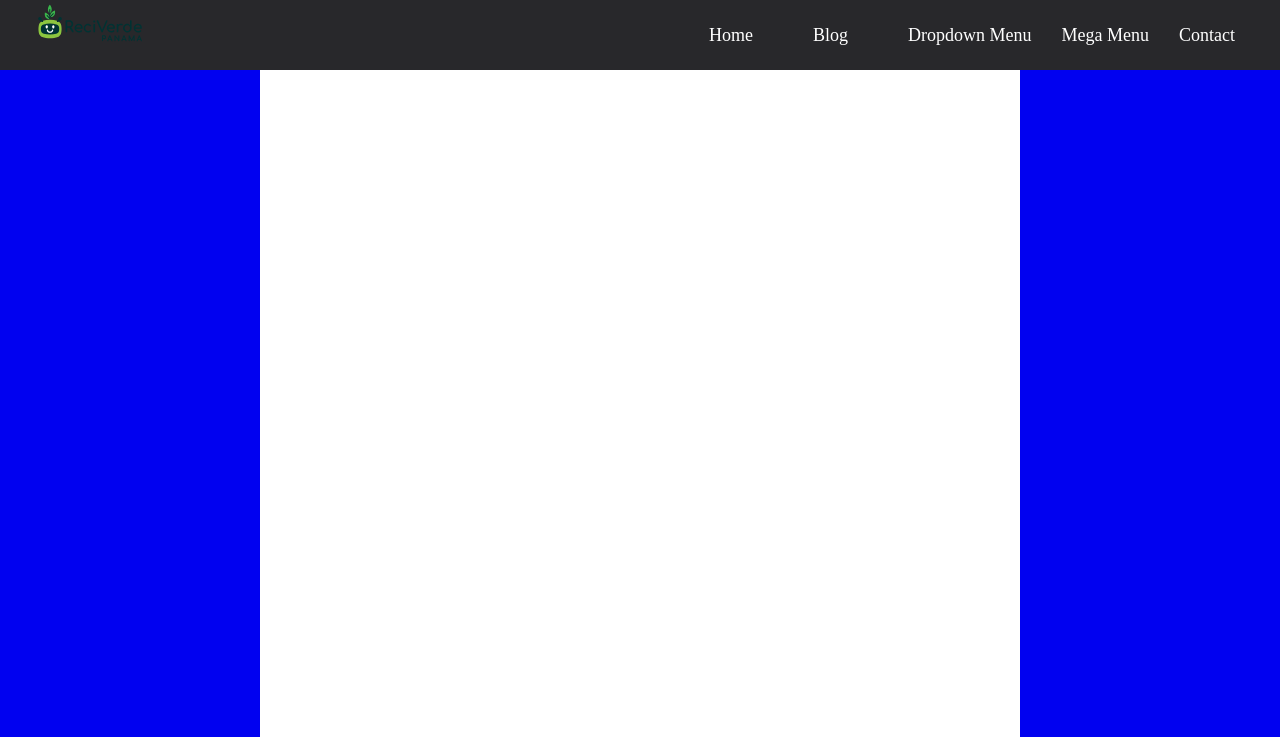
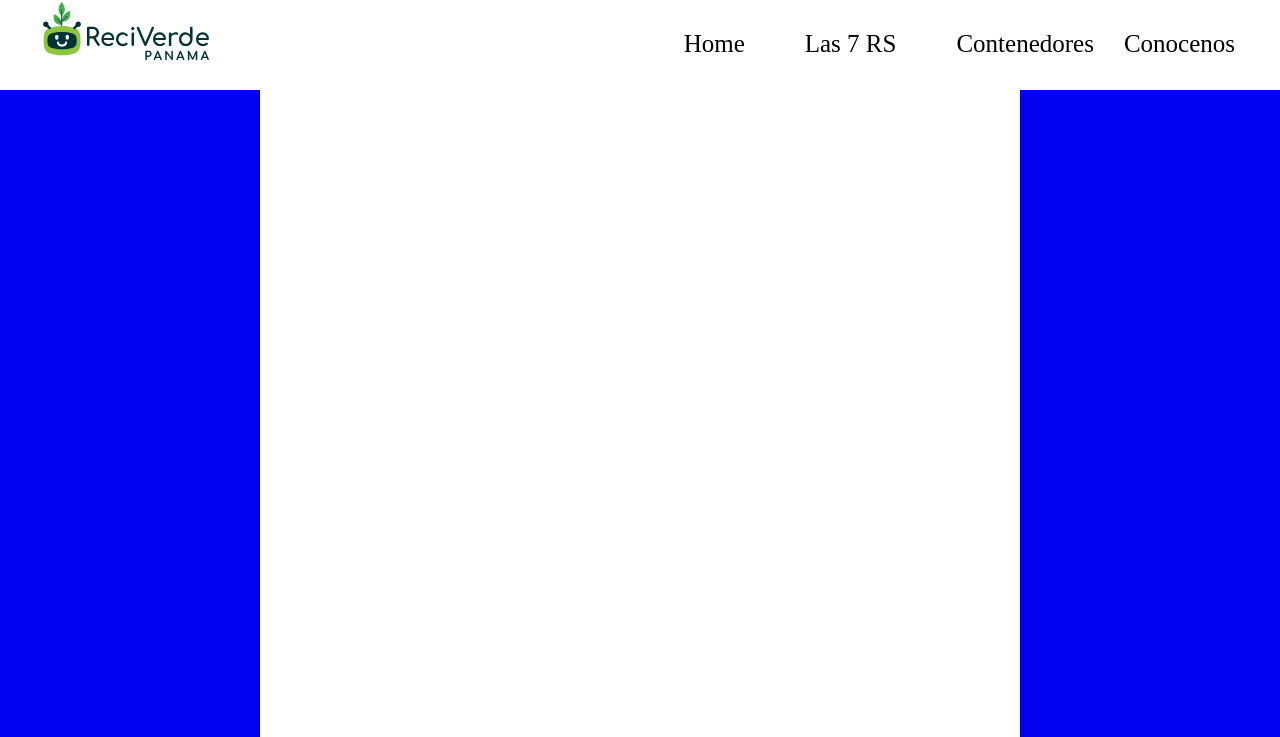
Before and after one commit to EvanGonzalez/reciverde, a PHP site: page /inicio/index.php in a window 1280 px wide. Shown: the top 737 px of the page. Run offline with PHP 8.4, Linux system fonts and the light colour scheme.

Commit message:
cambio en menu, error entre espacios

```diff
--- a/css/_menu.scss
+++ b/css/_menu.scss
@@ -1,16 +1,21 @@
+
+$color:#e7ffc0;
+$colornegro: #0000;
+
+.logo img {
+	height: 80px;
+  }
+
 .menu {
 	display: flex;
 	justify-content: space-between;
 	align-items: center;
 	background-color: #fff;
-	color: #333;
+	color: #000000;
 	padding: 20px;
 	box-shadow: 0 4px 6px rgba(0, 0, 0, 0.1);
   }
 
-  .logo img {
-	height: 50px;
-  }
 
   * {
     margin: 0;
@@ -22,27 +27,20 @@ nav {
     position: fixed;
     z-index: 99;
     width: 100%;
-    background: #28282b;
+    background: #ffffff;
 }
 nav .wrapper {
     position: relative;
     max-width: 1300px;
-    padding: 0px 30px;
-    height: 70px;
+    padding: 20px 30px;
+    height: 90px;
     line-height: 70px;
     margin: auto;
     display: flex;
     align-items: center;
     justify-content: space-between;
 }
-.wrapper .logo {
-    color: #ffffff;
-    font-size: 35px;
-    font-weight: 600;
-}
-.wrapper .logo span {
-    color: #38b6ff;
-}
+
 .wrapper .nav-links {
     display: inline-flex;
 }
@@ -50,23 +48,23 @@ nav .wrapper {
     list-style: none;
 }
 .nav-links li a {
-    color: #ffffff;
+    color: #000000;
     text-decoration: none;
-    font-size: 18px;
+    font-size: 25px;
     font-weight: 500;
     padding: 9px 15px;
-    border-radius: 5px;
+    border-radius: 52px;
     transition: all 0.3s ease;
 }
 .nav-links li a:hover {
-    background: #28282b;
+    background: $color;
 }
 .nav-links .mobile-item {
     display: none;
 }
 .nav-links .drop-menu {
     position: absolute;
-    background: #2e3c50;
+    background: #ffffff;
     width: 180px;
     line-height: 45px;
     top: 85px;
@@ -98,7 +96,7 @@ nav .wrapper {
     visibility: hidden;
 }
 .mega-box .content {
-    background: #2e3c50;
+    background: #ffffff;
     padding: 25px 20px;
     display: flex;
     width: 100%;
@@ -115,7 +113,7 @@ nav .wrapper {
     object-fit: cover;
 }
 .content .row header {
-    color: #ffffff;
+    color: #000000;
     font-size: 20px;
     font-weight: 500;
 }
@@ -129,16 +127,16 @@ nav .wrapper {
 .row .mega-links li a {
     padding: 0px;
     padding: 0 20px;
-    color: #d9d9d9;
+    color: #000000;
     font-size: 17px;
     display: block;
 }
 .row .mega-links li a:hover {
-    color: #f2f2f2;
+    color: #000000;
 }
 .wrapper .btn {
-    color: #fff;
-    font-size: 20px;
+    color: #000000;
+    font-size: 30px;
     cursor: pointer;
     display: none;
 }
@@ -162,7 +160,7 @@ nav .wrapper {
         max-width: 350px;
         top: 0;
         left: -100%;
-        background: #28282b;
+        background: #ffffff;
         display: block;
         padding: 50px 10px;
         line-height: 50px;
@@ -218,7 +216,7 @@ nav .wrapper {
     }
     .nav-links .mobile-item {
         display: block;
-        color: #f2f2f2;
+        color: #000000;
         font-size: 20px;
         font-weight: 500;
         padding-left: 20px;
@@ -227,7 +225,7 @@ nav .wrapper {
         transition: all 0.3s ease;
     }
     .nav-links .mobile-item:hover {
-        background: #28282b;
+        background: $color;
     }
     .drop-menu li {
         margin: 0;
--- a/css/principal.css
+++ b/css/principal.css
@@ -1,15 +1,15 @@
+.logo img {
+  height: 80px;
+}
+
 .menu {
   display: flex;
   justify-content: space-between;
   align-items: center;
   background-color: #fff;
-  color: #333;
+  color: #000000;
   padding: 20px;
   box-shadow: 0 4px 6px rgba(0, 0, 0, 0.1);
-}
-
-.logo img {
-  height: 50px;
 }
 
 * {
@@ -23,29 +23,19 @@ nav {
   position: fixed;
   z-index: 99;
   width: 100%;
-  background: #28282b;
+  background: #ffffff;
 }
 
 nav .wrapper {
   position: relative;
   max-width: 1300px;
-  padding: 0px 30px;
-  height: 70px;
+  padding: 20px 30px;
+  height: 90px;
   line-height: 70px;
   margin: auto;
   display: flex;
   align-items: center;
   justify-content: space-between;
-}
-
-.wrapper .logo {
-  color: #ffffff;
-  font-size: 35px;
-  font-weight: 600;
-}
-
-.wrapper .logo span {
-  color: #38b6ff;
 }
 
 .wrapper .nav-links {
@@ -57,17 +47,17 @@ nav .wrapper {
 }
 
 .nav-links li a {
-  color: #ffffff;
+  color: #000000;
   text-decoration: none;
-  font-size: 18px;
+  font-size: 25px;
   font-weight: 500;
   padding: 9px 15px;
-  border-radius: 5px;
+  border-radius: 52px;
   transition: all 0.3s ease;
 }
 
 .nav-links li a:hover {
-  background: #28282b;
+  background: #e7ffc0;
 }
 
 .nav-links .mobile-item {
@@ -76,7 +66,7 @@ nav .wrapper {
 
 .nav-links .drop-menu {
   position: absolute;
-  background: #2e3c50;
+  background: #ffffff;
   width: 180px;
   line-height: 45px;
   top: 85px;
@@ -112,7 +102,7 @@ nav .wrapper {
 }
 
 .mega-box .content {
-  background: #2e3c50;
+  background: #ffffff;
   padding: 25px 20px;
   display: flex;
   width: 100%;
@@ -132,7 +122,7 @@ nav .wrapper {
 }
 
 .content .row header {
-  color: #ffffff;
+  color: #000000;
   font-size: 20px;
   font-weight: 500;
 }
@@ -149,18 +139,18 @@ nav .wrapper {
 .row .mega-links li a {
   padding: 0px;
   padding: 0 20px;
-  color: #d9d9d9;
+  color: #000000;
   font-size: 17px;
   display: block;
 }
 
 .row .mega-links li a:hover {
-  color: #f2f2f2;
+  color: #000000;
 }
 
 .wrapper .btn {
-  color: #fff;
-  font-size: 20px;
+  color: #000000;
+  font-size: 30px;
   cursor: pointer;
   display: none;
 }
@@ -186,7 +176,7 @@ nav .wrapper {
     max-width: 350px;
     top: 0;
     left: -100%;
-    background: #28282b;
+    background: #ffffff;
     display: block;
     padding: 50px 10px;
     line-height: 50px;
@@ -242,7 +232,7 @@ nav .wrapper {
   }
   .nav-links .mobile-item {
     display: block;
-    color: #f2f2f2;
+    color: #000000;
     font-size: 20px;
     font-weight: 500;
     padding-left: 20px;
@@ -251,7 +241,7 @@ nav .wrapper {
     transition: all 0.3s ease;
   }
   .nav-links .mobile-item:hover {
-    background: #28282b;
+    background: #e7ffc0;
   }
   .drop-menu li {
     margin: 0;
--- a/menu/menuprincipal.html
+++ b/menu/menuprincipal.html
@@ -1,17 +1,18 @@
 <nav>
     <div class="wrapper">
-        <div class="logo"> <div class="logo">
-            <img src="/img/1_BASIC-vertical-dark.svg" alt="Logo de la empresa">
-        </div></div>
+        <div class="logo">
+            <div class="logo">
+                <img src="/img/1_BASIC-vertical-dark.svg" alt="Logo de la empresa">
+            </div>
+        </div>
         <input type="radio" name="slider" id="menu-btn">
         <input type="radio" name="slider" id="close-btn">
         <ul class="nav-links">
             <label for="close-btn" class="btn close-btn"><i class="fas fa-times"></i></label>
-
-            <li><a href="#">Home</li>
-            <li><a href="#">Blog</li>
-            <li>
-                <a href="#" class="desktop-item">Dropdown Menu</a>
+            <li><a href="#"> Home</li>
+            <li><a href="#"> Las 7 RS</li>
+            <!-- <li>
+                <a href="#" class="desktop-item">Contenedores</a>
                 <input type="checkbox" id="showDrop">
                 <label for="showDrop" class="mobile-item">Dropdown Menu</label>
                 <ul class="drop-menu">
@@ -20,15 +21,16 @@
                     <li><a href="#">Drop menu 3</a></li>
                     <li><a href="#">Drop menu 4</a></li>
                 </ul>
-            </li>
+            </li> -->
+
             <li>
-                <a href="#" class="desktop-item">Mega Menu</a>
+                <a href="#" class="desktop-item">Contenedores</a>
                 <input type="checkbox" id="showMega">
                 <label for="showMega" class="mobile-item">Mega Menu</label>
                 <div class="mega-box">
                     <div class="content">
                         <div class="row">
-                            <img src="Ape.png" alt="">
+                            <img src="/img/3_favICON-dark.svg" alt="">
                         </div>
                         <div class="row">
                             <header>Mega 1 Services</header>
@@ -60,7 +62,7 @@
                     </div>
                 </div>
             </li>
-            <li><a href="#">Contact</a></li>
+            <li><a href="#">Conocenos</a></li>
         </ul>
         <label for="menu-btn" class="btn menu-btn"><i class="fas fa-bars"></i></label>
     </div>
```
Also changed, not shown: 1 other file.
